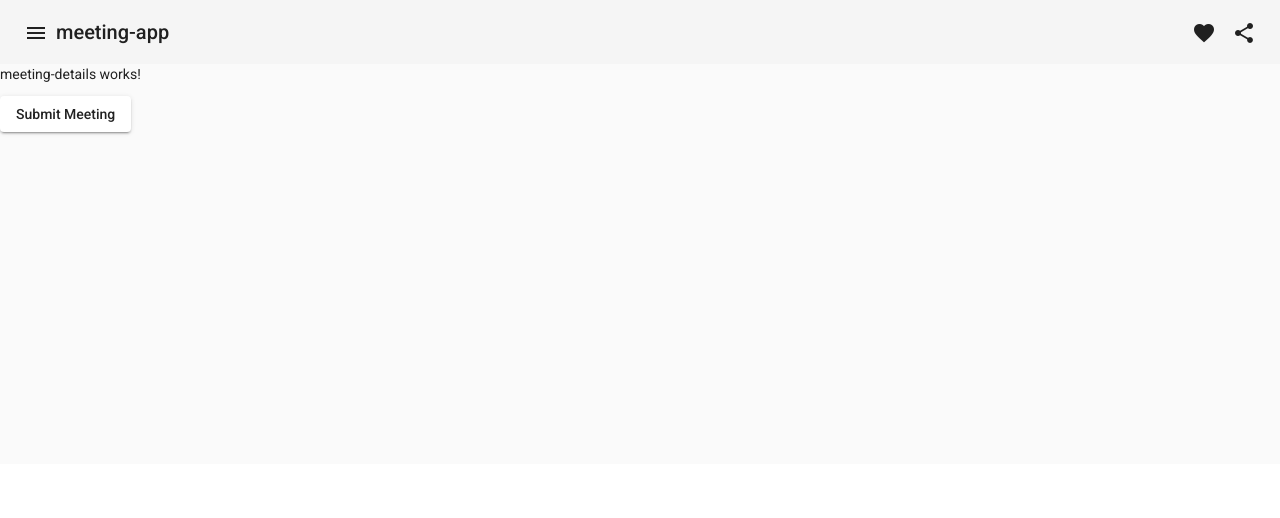
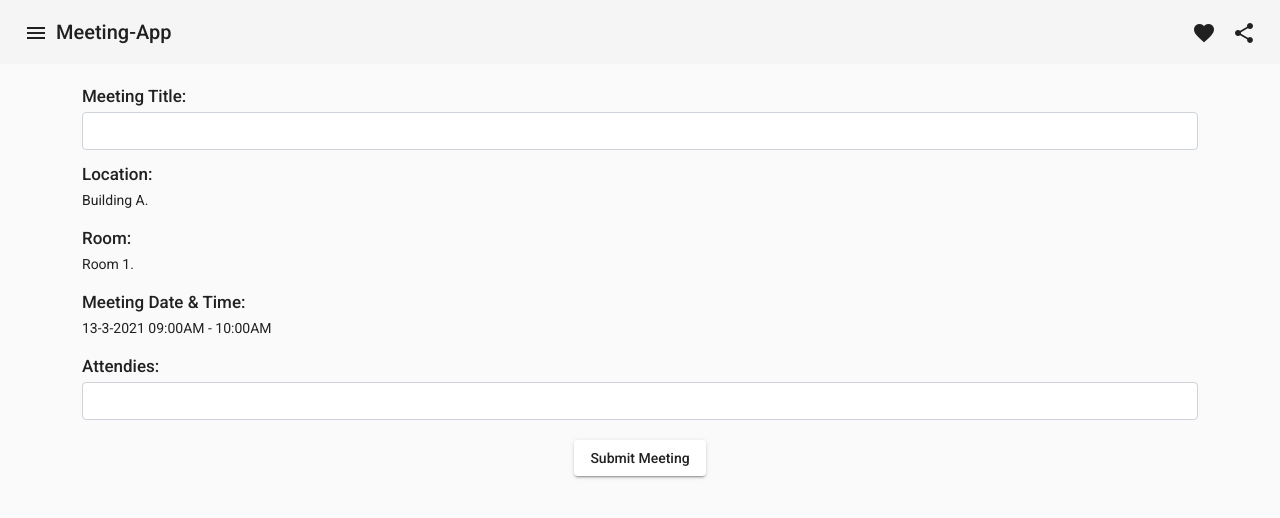
Before and after one commit to Samarth-Salian/MRMS_APP, an Angular app: page /meeting-details in a window 1280 px wide. Shown: the top 518 px of the page. Built offline with nearby package versions, Linux system fonts and the light colour scheme.

Commit message:
Meeting details screen changes

```diff
--- a/angular.json
+++ b/angular.json
@@ -29,6 +29,8 @@
             ],
             "styles": [
               "./node_modules/@angular/material/prebuilt-themes/indigo-pink.css",
+              "src/styles.css",
+              "node_modules/ngx-toastr/toastr.css",
               "src/styles.css"
             ],
             "scripts": []
--- a/package.json
+++ b/package.json
@@ -11,7 +11,7 @@
   },
   "private": true,
   "dependencies": {
-    "@angular/animations": "~11.1.1",
+    "@angular/animations": "^11.1.2",
     "@angular/cdk": "^11.2.4",
     "@angular/common": "~11.1.1",
     "@angular/compiler": "~11.1.1",
@@ -21,6 +21,7 @@
     "@angular/platform-browser": "~11.1.1",
     "@angular/platform-browser-dynamic": "~11.1.1",
     "@angular/router": "~11.1.1",
+    "ngx-toastr": "^13.2.1",
     "rxjs": "~6.6.0",
     "tslib": "^2.0.0",
     "zone.js": "~0.11.3"
--- a/src/app/app.component.html
+++ b/src/app/app.component.html
@@ -13,7 +13,7 @@
   </button>
 </mat-toolbar>
 
-<mat-sidenav-container style="height: 50vh;">
+<mat-sidenav-container style="height: 70vh;">
   <mat-sidenav #sidenav>
     <mat-nav-list>
       <a (click)="sidenav.toggle()" href="" mat-list-item>Close</a>
--- a/src/app/app.component.ts
+++ b/src/app/app.component.ts
@@ -6,5 +6,5 @@ import { Component } from '@angular/core';
   styleUrls: ['./app.component.css']
 })
 export class AppComponent {
-  title = 'meeting-app';
+  title = 'Meeting-App';
 }
--- a/src/app/app.module.ts
+++ b/src/app/app.module.ts
@@ -20,6 +20,7 @@ import { MeetingDetailsComponent } from './meeting/meeting-details/meeting-detai
 import { RoomDetailsComponent } from './room/room-details/room-details.component';
 import { BrowserAnimationsModule } from '@angular/platform-browser/animations';
 import { MatListModule } from '@angular/material/list';
+import { ToastrModule } from 'ngx-toastr';
 
 @NgModule({
   declarations: [
@@ -44,7 +45,8 @@ import { MatListModule } from '@angular/material/list';
     MatToolbarModule,
     MatIconModule,
     MatSidenavModule,
-    MatListModule
+    MatListModule,
+    ToastrModule.forRoot()
   ],
   providers: [],
   bootstrap: [AppComponent]
--- a/src/app/meeting/meeting-details/meeting-details.component.css
+++ b/src/app/meeting/meeting-details/meeting-details.component.css
@@ -0,0 +1,9 @@
+.center {
+    padding-top: 20px;
+    display: flex;
+    justify-content: center;
+    align-items: center;
+}
+label {
+    font: 500 17px/32px Roboto, "Helvetica Neue", sans-serif;
+}
--- a/src/app/meeting/meeting-details/meeting-details.component.html
+++ b/src/app/meeting/meeting-details/meeting-details.component.html
@@ -1,2 +1,33 @@
-<p>meeting-details works!</p>
-<a mat-raised-button href="/my-meetings">Submit Meeting</a>
+<div class="container">
+  <form>
+    <div class="form-group mt-3">
+      <label for="title">Meeting Title:</label>
+      <input type="text" class="form-control" id="usr">
+    </div>
+
+    <div class="form-group mt-2">
+      <label for="title">Location:</label>
+      <p>Building A.</p>
+    </div>
+
+    <div class="form-group">
+      <label for="title">Room:</label>
+      <p>Room 1.</p>
+    </div>
+    <div class="form-group">
+      <label for="title">Meeting Date & Time:</label>
+      <p>13-3-2021 09:00AM - 10:00AM</p>
+    </div>
+
+    <div class="form-group">
+      <label for="title">Attendies:</label>
+      <input type="number" class="form-control" id="myNumber">
+    </div>
+
+    <div class="form-group center">
+      <a mat-raised-button routerLink="/my-meetings" (click)="getSubmitMsg()">Submit Meeting</a>
+    </div>
+
+  </form>
+
+</div>
--- a/src/app/meeting/meeting-details/meeting-details.component.ts
+++ b/src/app/meeting/meeting-details/meeting-details.component.ts
@@ -1,4 +1,5 @@
 import { Component, OnInit } from '@angular/core';
+import { MeetingService } from '../../services/meeting.service'
 
 @Component({
   selector: 'app-meeting-details',
@@ -7,9 +8,13 @@ import { Component, OnInit } from '@angular/core';
 })
 export class MeetingDetailsComponent implements OnInit {
 
-  constructor() { }
+  constructor(public meetingService: MeetingService ) { }
+  submitMsg:String = "Meeting details submitted successfully"
+  ngOnInit(): void {
 
-  ngOnInit(): void {
+  }
+  getSubmitMsg(){
+    this.meetingService.showSuccess(this.submitMsg);
   }
 
 }
--- a/src/app/services/meeting.service.ts
+++ b/src/app/services/meeting.service.ts
@@ -1,9 +1,19 @@
 import { Injectable } from '@angular/core';
+import { ToastrService } from 'ngx-toastr';
 
 @Injectable({
   providedIn: 'root'
 })
 export class MeetingService {
 
-  constructor() { }
+  constructor(private toastr: ToastrService) { }
+
+  showSuccess(message:any){
+    this.toastr.success(message)
+  }
+
+  showError(message:any, title:any){
+      this.toastr.error(message, title)
+  }
+
 }
--- a/src/index.html
+++ b/src/index.html
@@ -9,6 +9,9 @@
   <link rel="preconnect" href="https://fonts.gstatic.com">
   <link href="https://fonts.googleapis.com/css2?family=Roboto:wght@300;400;500&display=swap" rel="stylesheet">
   <link href="https://fonts.googleapis.com/icon?family=Material+Icons" rel="stylesheet">
+  <link href="https://cdn.jsdelivr.net/npm/bootstrap@5.0.0-beta2/dist/css/bootstrap.min.css" rel="stylesheet" integrity="sha384-BmbxuPwQa2lc/FVzBcNJ7UAyJxM6wuqIj61tLrc4wSX0szH/Ev+nYRRuWlolflfl" crossorigin="anonymous">
+  <script src="https://cdn.jsdelivr.net/npm/bootstrap@5.0.0-beta2/dist/js/bootstrap.bundle.min.js" integrity="sha384-b5kHyXgcpbZJO/tY9Ul7kGkf1S0CWuKcCD38l8YkeH8z8QjE0GmW1gYU5S9FOnJ0" crossorigin="anonymous"></script>
+
 </head>
 <body class="mat-typography">
   <app-root></app-root>
```
Also changed, not shown: 1 other file (tests, documents, lock files or other folders).
